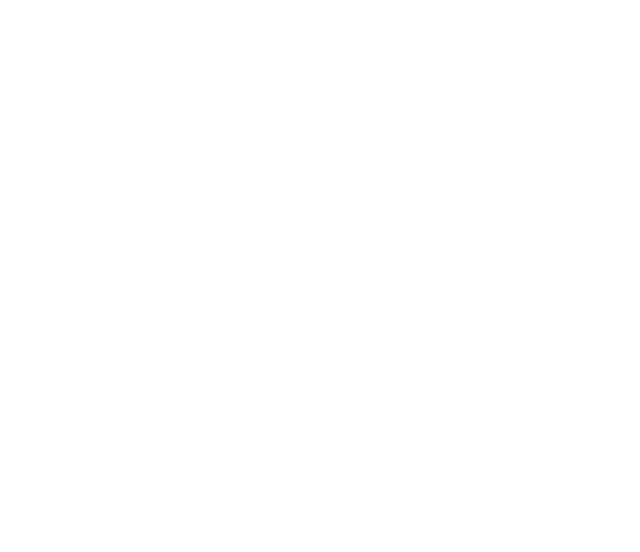
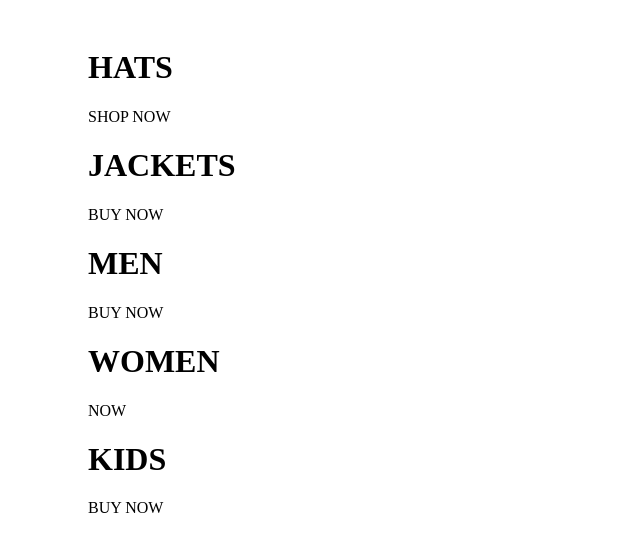
Before and after one commit to FidFenix/ReactEcommerce, a React (Create React App) app: page / in a window 1280 px wide. Shown: the top 552 px of the page, without its empty margins (0-640 px from the left). Built offline with nearby package versions, Linux system fonts and the light colour scheme.

Commit message:
These are change for ejectign, because sass it is not working apparently

```diff
--- a/package.json
+++ b/package.json
@@ -6,6 +6,7 @@
     "@testing-library/jest-dom": "^4.2.4",
     "@testing-library/react": "^9.5.0",
     "@testing-library/user-event": "^7.2.1",
+    "node-sass": "^4.13.1",
     "react": "^16.13.1",
     "react-dom": "^16.13.1",
     "react-scripts": "3.4.1"
--- /dev/null
+++ b/src/App.jsx
@@ -0,0 +1,13 @@
+import React, {Component} from 'react';
+
+import HomePage from './homepage.componenet';
+
+class App extends Component {
+
+    render() {
+        return(
+        <HomePage />
+        );
+    }
+}
+export default App;
--- /dev/null
+++ b/src/homepage.componenet.jsx
@@ -0,0 +1,51 @@
+import React from 'react';
+
+import './homepage.style.scss';
+
+const HomePage= () => (
+
+    <div className='homepage'>
+        <div className='directory-menu'>
+            <div className='menu-item'>
+                <div className='content'>
+                    <h1 className='title'>HATS</h1>
+                    <span className='subtitle'>SHOP NOW</span>
+                </div>
+            </div>
+        </div>
+        <div className='directory-menu'>
+            <div className='menu-item'>
+                <div className='content'>
+                    <h1 className='title'>JACKETS</h1>
+                    <span className='subtitle'>BUY NOW</span>
+                </div>
+            </div>
+        </div>
+        <div className='directory-menu'>
+            <div className='menu-item'>
+                <div className='content'>
+                    <h1 className='title'>MEN</h1>
+                    <span className='subtitle'>BUY NOW</span>
+                </div>
+            </div>
+        </div>
+        <div className='directory-menu'>
+            <div className='menu-item'>
+                <div className='content'>
+                    <h1 className='title'>WOMEN</h1>
+                    <span className='subtitle'>NOW</span>
+                </div>
+            </div>
+        </div>
+        <div className='directory-menu'>
+            <div className='menu-item'>
+                <div className='content'>
+                    <h1 className='title'>KIDS</h1>
+                    <span className='subtitle'>BUY NOW</span>
+                </div>
+            </div>
+        </div>
+    </div>
+)
+
+export default HomePage;
--- /dev/null
+++ b/src/homepage.style.scss
@@ -0,0 +1,49 @@
+.homepage{
+    display: flex;
+    flex-direction: column;
+    align-items: center;
+    padding: 20px 80px;
+}
+
+.directory-menu {
+    width: 100%;
+    display: flex;
+    flex-wrap: wrap;
+    justify-content: space-between;
+}
+.meni-item {
+    min-width: 30%;
+    height: 240px;
+    flex:1 1 auto;
+    display: flex;
+    align-items: center;
+    border: 1px solid black;
+    maring: 0 7.5px 15px;
+
+    &:first-child {  //first child gets this menu:first-child
+        margin-right: 7.5px;
+    }
+    &:last-child {
+        margin-left: 7.5px;
+    }
+    .content {
+        height: 90px;
+        padding: 0 25px;
+        display: flex;
+        flex-direction: column;
+        align-items: center;
+        justify-content: center;
+        border: 1px solid black;
+
+        .title {
+            font-weight: bold;
+            margin-bottom: 6px;
+            font-size: 22px;
+            color: #4a4a4a;
+        }
+        .subtitle {
+            font-weight: lighter;
+            font-size: 16px;
+        }
+    }
+}
--- a/src/App.js
+++ b/src/index.js
@@ -1,6 +1,6 @@
 import React from 'react';
 import ReactDOM from 'react-dom';
-
+import App from './App';
 ReactDOM.render(
-    <did></did>, document.getElementById("root")
+    <App />, document.getElementById("root")
 );
```
Also changed, not shown: 1 other file (tests, documents, lock files or other folders).
